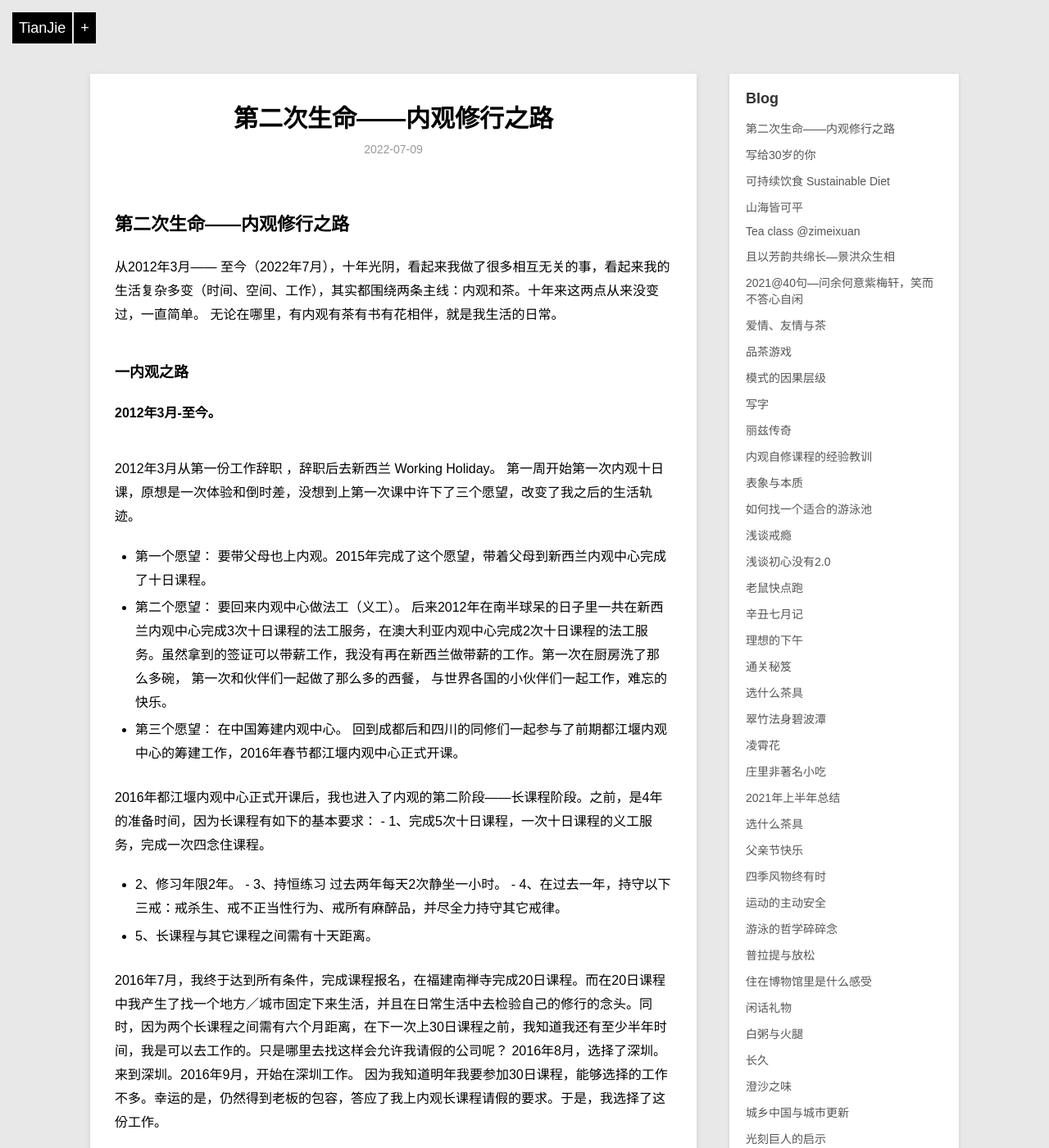
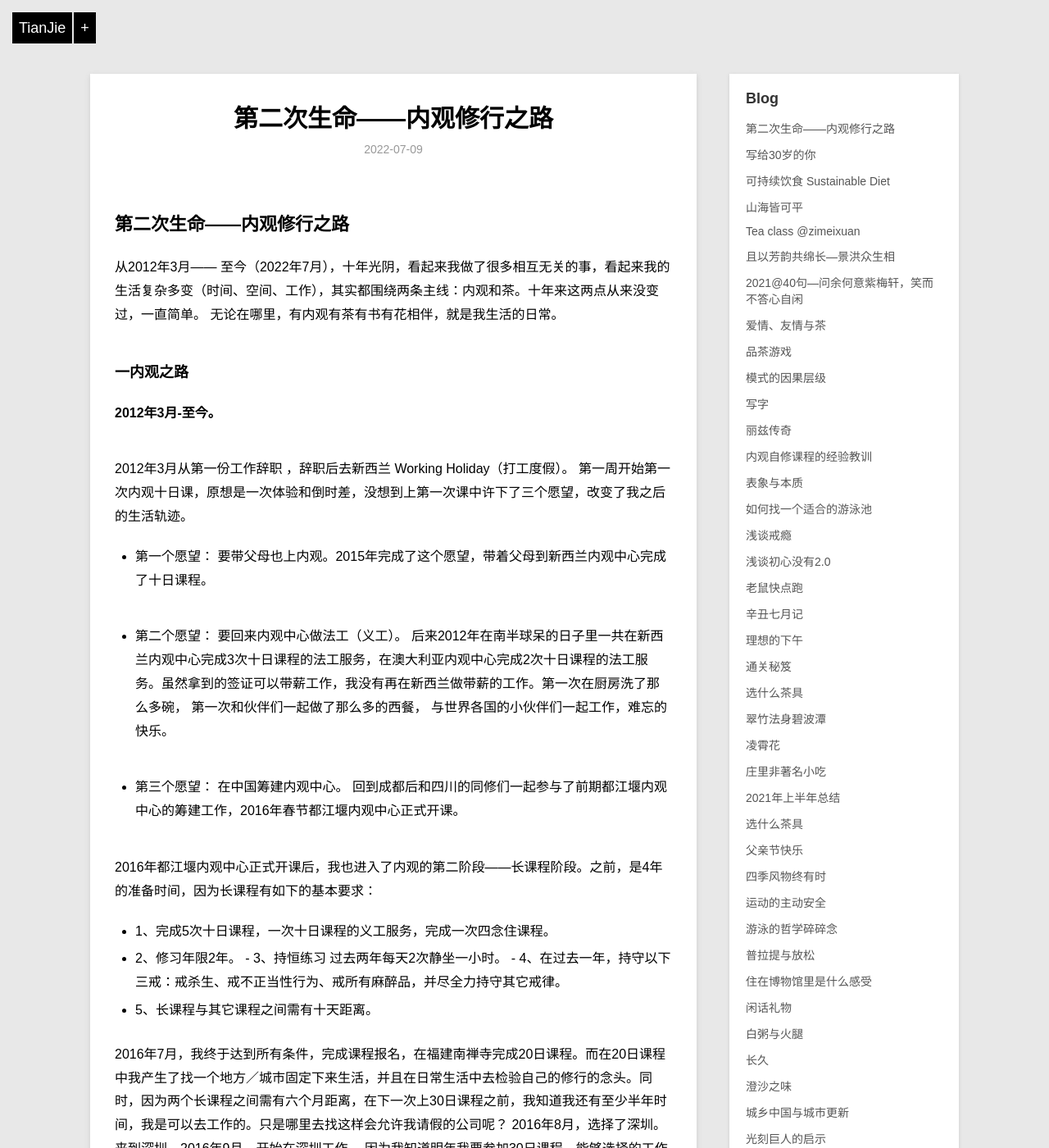
Before and after one commit to violettianjie/violettianjie.github.io, a Jekyll site: the page built from _posts/blog/2022-07-09-2life.md, in a window 1280 px wide and 1400 px high. Shown: the whole window at 82% size. Built offline with Jekyll 4.4.1, drawn with Linux system fonts in a browser that asks for light colours.

Commit message:
Update 2022-07-09-2life.md

```diff
--- a/_posts/blog/2022-07-09-2life.md
+++ b/_posts/blog/2022-07-09-2life.md
@@ -14,18 +14,21 @@ category: blog
 
 **2012年3月-至今。**
 
-2012年3月从第一份工作辞职 ，辞职后去新西兰 Working Holiday。 第一周开始第一次内观十日课，原想是一次体验和倒时差，没想到上第一次课中许下了三个愿望，改变了我之后的生活轨迹。
+2012年3月从第一份工作辞职 ，辞职后去新西兰 Working Holiday（打工度假）。 第一周开始第一次内观十日课，原想是一次体验和倒时差，没想到上第一次课中许下了三个愿望，改变了我之后的生活轨迹。
 
 - 第一个愿望： 要带父母也上内观。2015年完成了这个愿望，带着父母到新西兰内观中心完成了十日课程。
+
 - 第二个愿望： 要回来内观中心做法工（义工）。
 后来2012年在南半球呆的日子里一共在新西兰内观中心完成3次十日课程的法工服务，在澳大利亚内观中心完成2次十日课程的法工服务。虽然拿到的签证可以带薪工作，我没有再在新西兰做带薪的工作。第一次在厨房洗了那么多碗，
 第一次和伙伴们一起做了那么多的西餐，
 与世界各国的小伙伴们一起工作，难忘的快乐。
+
 - 第三个愿望： 在中国筹建内观中心。
 回到成都后和四川的同修们一起参与了前期都江堰内观中心的筹建工作，2016年春节都江堰内观中心正式开课。
 
 2016年都江堰内观中心正式开课后，我也进入了内观的第二阶段——长课程阶段。之前，是4年的准备时间，因为长课程有如下的基本要求：
-- 1、完成5次十日课程，一次十日课程的义工服务，完成一次四念住课程。
+
+- 1、完成5次十日课程，一次十日课程的义工服务，完成一次四念住课程。
 - 2、修习年限2年。
 - 3、持恒练习 过去两年每天2次静坐一小时。
 - 4、在过去一年，持守以下三戒：戒杀生、戒不正当性行为、戒所有麻醉品，并尽全力持守其它戒律。
```
